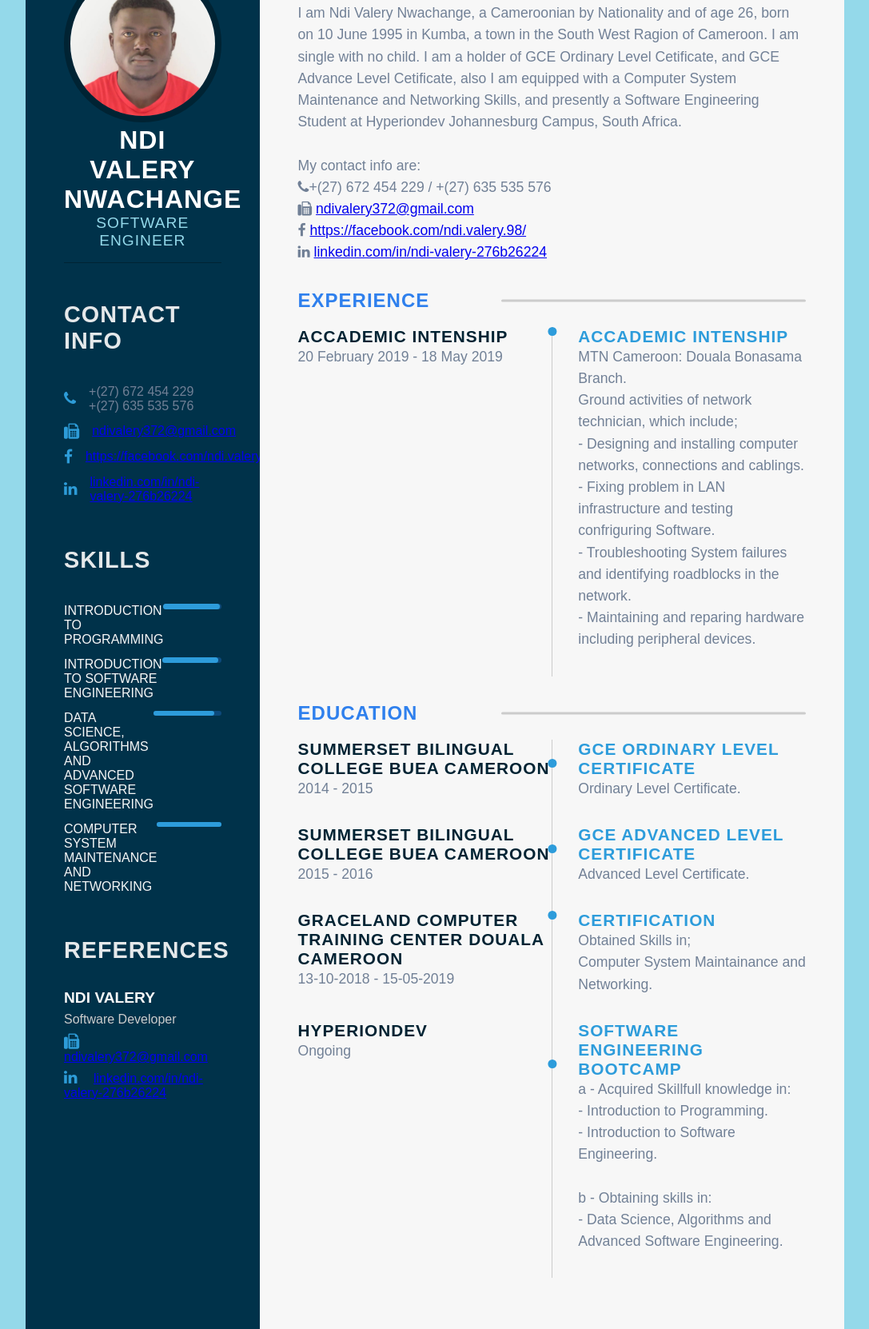
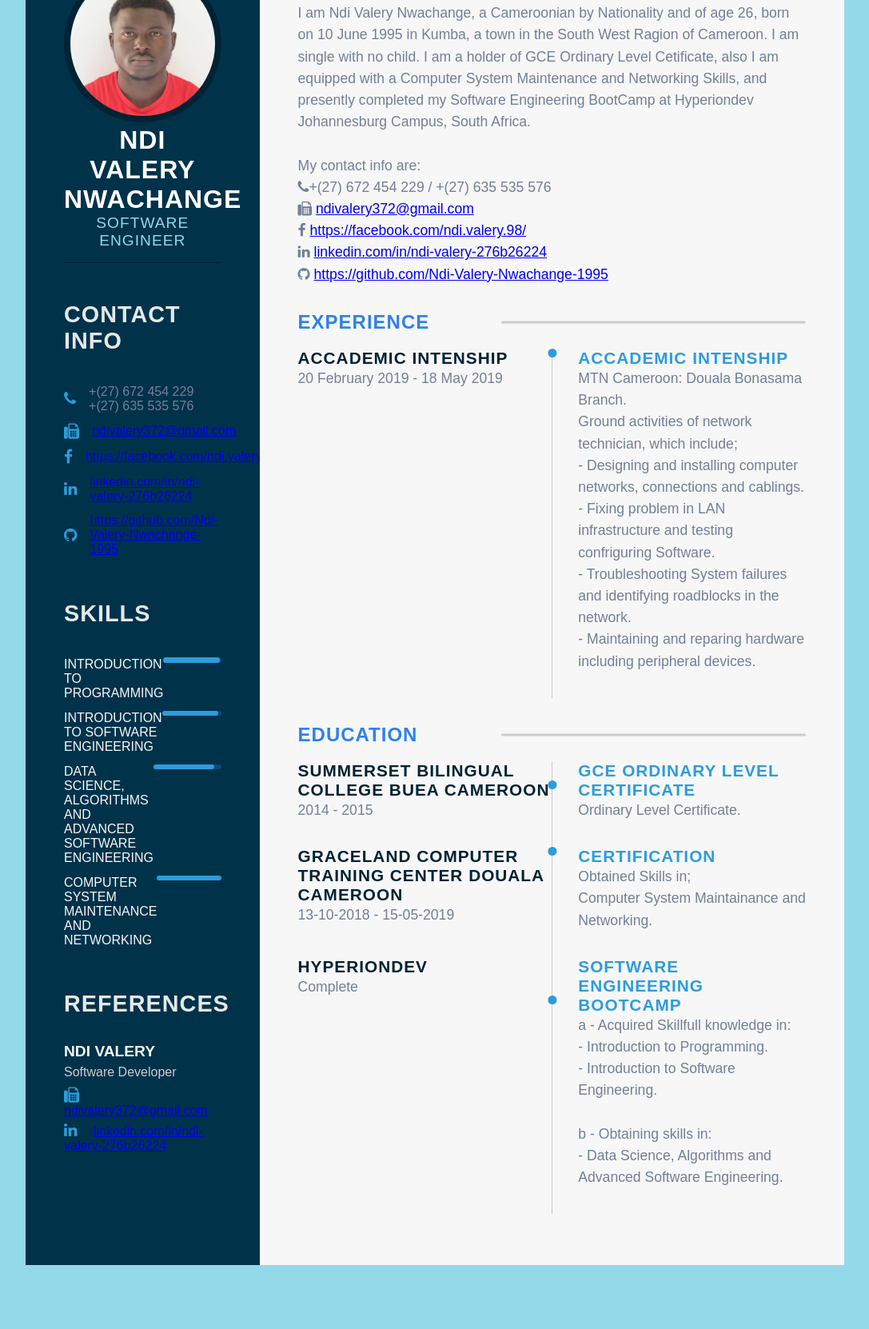
Before and after one commit to Ndi-Valery-Nwachange-1995/Ndi-Valery-Nwachange, a plain HTML site: page index.html in a window 1280 px wide. Shown: the part 108-1770 px from the top of the page at 80% size, without its empty margins (96-1183 px from the left). After the commit the page ends 1722 px from the top, so only its background shows below. Drawn offline with Linux system fonts and the light colour scheme.

Commit message:
Add files via upload

```diff
--- a/index.html
+++ b/index.html
@@ -42,6 +42,10 @@
                         <li>
                             <i class="fa fa-linkedin"></i>
                             <a href = "https://linkedin.com/in/ndi-valery-276b26224">linkedin.com/in/ndi-valery-276b26224</a>
+                        </li>
+                        <li>
+                            <i class="fa fa-github"></i>
+                            <a href="https://https://github.com/Ndi-Valery-Nwachange-1995">https://github.com/Ndi-Valery-Nwachange-1995</a>
                         </li>
                     </ul>
                 </div>
@@ -100,12 +104,14 @@
                 <p class="para">
                     I am Ndi Valery Nwachange, a Cameroonian by Nationality and of age 26, born on 10 June 1995 in Kumba, a
                     town in the South West Ragion of Cameroon. I am single with no child. I am a holder of GCE
-                    Ordinary Level Cetificate, and GCE Advance Level Cetificate, also I am equipped with a
-                    Computer System Maintenance and Networking Skills, and presently a Software Engineering Student
+                    Ordinary Level Cetificate, also I am equipped with a
+                    Computer System Maintenance and Networking Skills, and presently completed my Software Engineering BootCamp
                     at Hyperiondev Johannesburg Campus, South Africa.<br><br> My contact info are: <br> <i class="fa fa-phone"></i>+(27) 672 454 229 / +(27) 635 535 576
                     <br> <i class="fa fa-fax"></i> <a href = "mailto:ndivalery372@gmail.com">ndivalery372@gmail.com</a>
                     <br><i class="fa fa-facebook"></i> <a href = "https://facebook.com/ndi.valery.98/">https://facebook.com/ndi.valery.98/</a> <br><i class="fa fa-linkedin"></i>
                     <a href = "https://linkedin.com/in/ndi-valery-276b26224">linkedin.com/in/ndi-valery-276b26224</a>
+                    <br><i class="fa fa-github"></i> <a href="https://https://github.com/Ndi-Valery-Nwachange-1995">https://github.com/Ndi-Valery-Nwachange-1995</a>
+
                 </p>
                 </section>
 
@@ -149,20 +155,6 @@
                     </div>
                     <div class="timeline">
                         <div class="left-tl-content">
-                            <h5 class="tl-title">Summerset Bilingual College Buea Cameroon</h5>
-                            <p class="para">2015 - 2016</p>
-                        </div>
-                        <div class="right-tl-content">
-                            <div class="tl-content">
-                                <h5 class="tl-title-2">GCE Advanced Level Certificate</h5>
-                                <p class="para">
-                                    Advanced Level Certificate.
-                                </p>
-                            </div>
-                        </div>
-                    </div>
-                    <div class="timeline">
-                        <div class="left-tl-content">
                             <h5 class="tl-title">Graceland Computer Training center Douala cameroon</h5>
                             <p class="para">13-10-2018 - 15-05-2019</p>
                         </div>
@@ -179,7 +171,7 @@
                     <div class="timeline">
                         <div class="left-tl-content">
                             <h5 class="tl-title">Hyperiondev</h5>
-                            <p class="para">Ongoing</p>
+                            <p class="para">Complete</p>
                         </div>
                         <div class="right-tl-content">
                             <div class="tl-content">
```
Also changed, not shown: style.css (line endings or trailing spaces).
